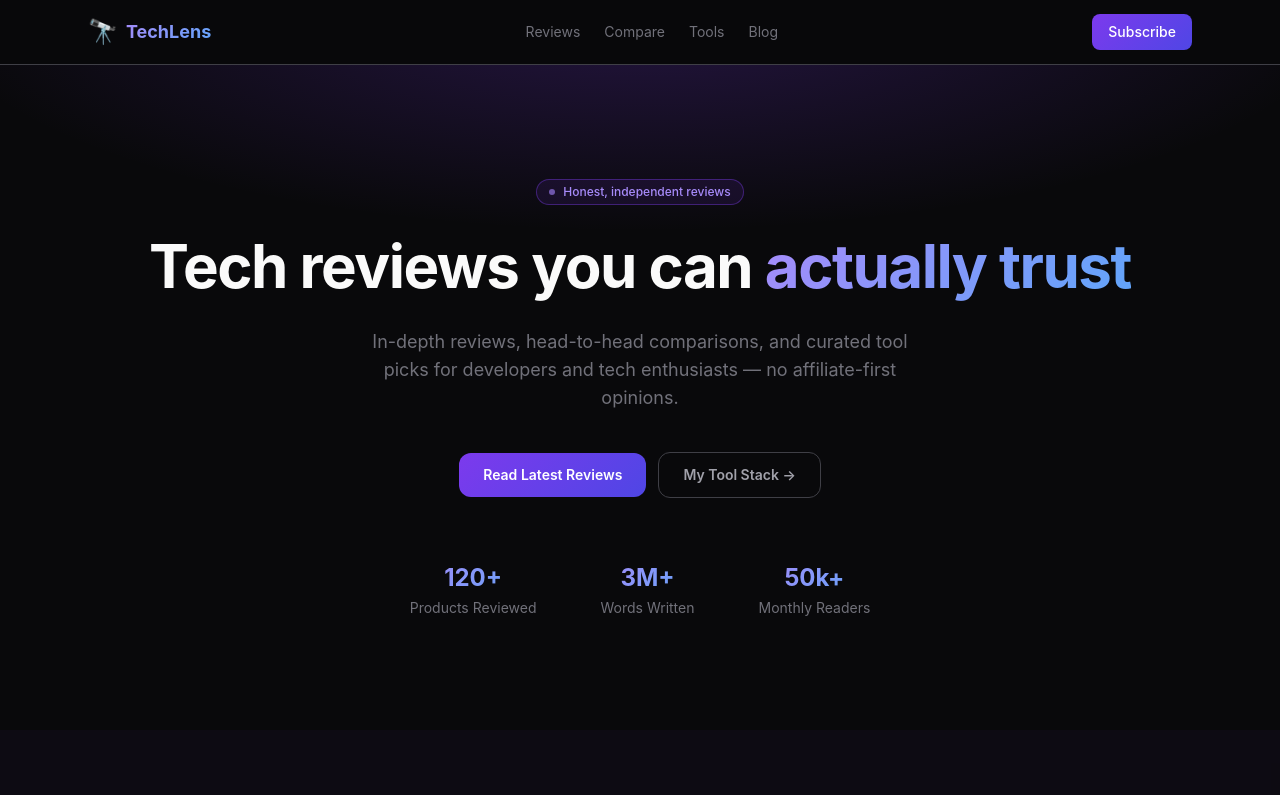
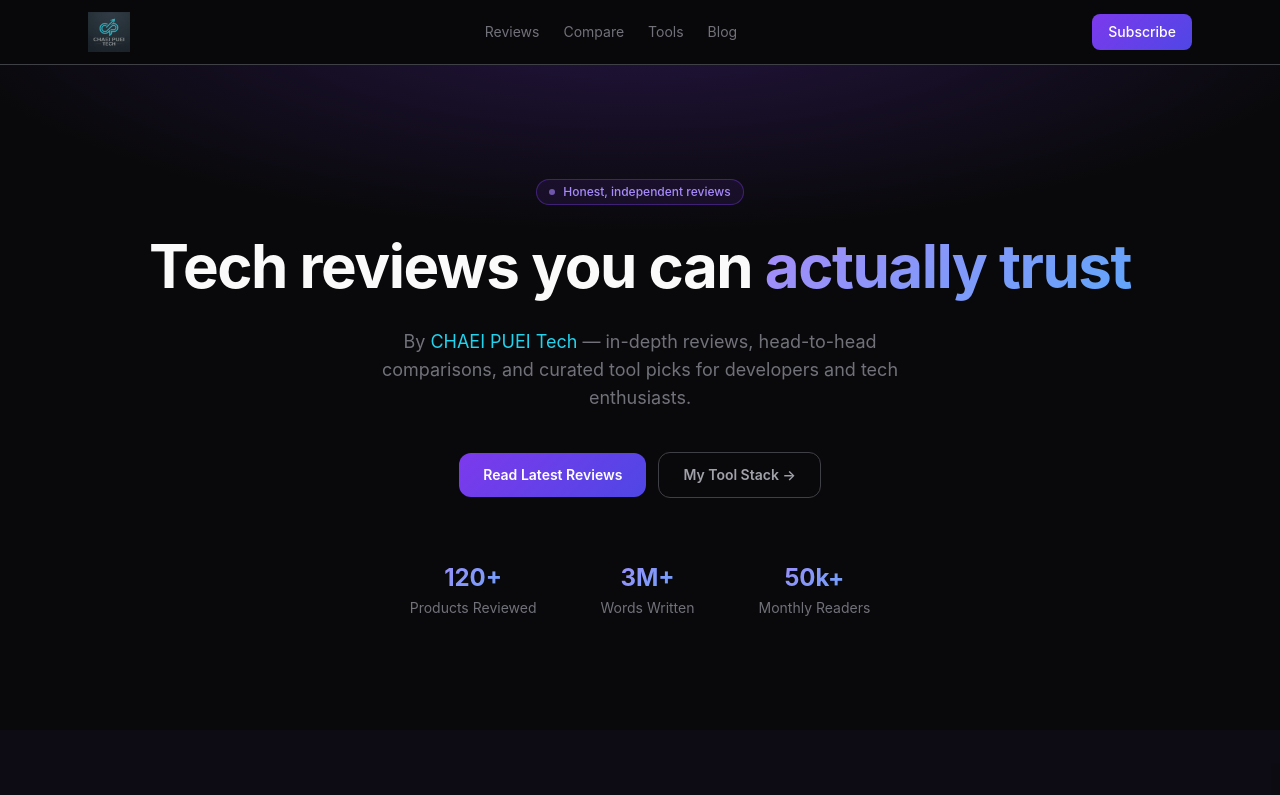
Before and after one commit to hardy-work/tech-blog, a Next.js app: page / in a window 1280 px wide. Shown: the top 795 px of the page. Built offline with nearby package versions, Linux system fonts and the light colour scheme.

Commit message:
feat: replace logo with CHAEI PUEI Tech branding

```diff
--- a/app/layout.tsx
+++ b/app/layout.tsx
@@ -2,7 +2,7 @@ import type { Metadata } from "next";
 import "./globals.css";
 
 export const metadata: Metadata = {
-  title: "TechLens — Honest Tech Reviews",
+  title: "CHAEI PUEI Tech — Honest Tech Reviews",
   description:
     "In-depth reviews, product comparisons, and my personal recommended tools for developers and tech enthusiasts.",
 };
--- a/components/Footer.tsx
+++ b/components/Footer.tsx
@@ -1,3 +1,5 @@
+import Image from "next/image";
+
 export default function Footer() {
   const sections = [
     {
@@ -35,9 +37,14 @@ export default function Footer() {
         <div className="grid grid-cols-2 lg:grid-cols-4 gap-8 mb-10">
           {/* brand */}
           <div className="col-span-2 lg:col-span-1">
-            <a href="#" className="flex items-center gap-2 font-bold text-lg mb-3">
-              <span className="text-2xl">🔭</span>
-              <span className="gradient-text">TechLens</span>
+            <a href="#" className="inline-block mb-3">
+              <Image
+                src="/logo.png"
+                alt="CHAEI PUEI Tech"
+                width={140}
+                height={47}
+                className="h-12 w-auto object-contain"
+              />
             </a>
             <p className="text-sm leading-relaxed" style={{ color: "var(--muted)" }}>
               Independent tech reviews for developers and enthusiasts who want
@@ -60,7 +67,10 @@ export default function Footer() {
 
           {sections.map((sec) => (
             <div key={sec.title}>
-              <h4 className="text-xs font-semibold uppercase tracking-wider mb-4" style={{ color: "#a1a1aa" }}>
+              <h4
+                className="text-xs font-semibold uppercase tracking-wider mb-4"
+                style={{ color: "#a1a1aa" }}
+              >
                 {sec.title}
               </h4>
               <ul className="space-y-2.5">
@@ -84,16 +94,24 @@ export default function Footer() {
           className="flex flex-col sm:flex-row items-center justify-between gap-4 pt-8 text-xs"
           style={{ borderTop: "1px solid var(--border)", color: "var(--muted)" }}
         >
-          <p>© 2026 TechLens. All rights reserved.</p>
+          <p>© 2026 CHAEI PUEI Tech. All rights reserved.</p>
           <p>
             Built with{" "}
-            <a href="https://nextjs.org" target="_blank" rel="noopener noreferrer"
-              className="hover:text-white transition-colors">
+            <a
+              href="https://nextjs.org"
+              target="_blank"
+              rel="noopener noreferrer"
+              className="hover:text-white transition-colors"
+            >
               Next.js
             </a>{" "}
             &{" "}
-            <a href="https://tailwindcss.com" target="_blank" rel="noopener noreferrer"
-              className="hover:text-white transition-colors">
+            <a
+              href="https://tailwindcss.com"
+              target="_blank"
+              rel="noopener noreferrer"
+              className="hover:text-white transition-colors"
+            >
               Tailwind CSS
             </a>
           </p>
--- a/components/Hero.tsx
+++ b/components/Hero.tsx
@@ -37,8 +37,8 @@ export default function Hero() {
         </h1>
 
         <p className="max-w-xl mx-auto text-lg mb-10" style={{ color: "var(--muted)" }}>
-          In-depth reviews, head-to-head comparisons, and curated tool picks
-          for developers and tech enthusiasts — no affiliate-first opinions.
+          By <span style={{ color: "#22d3ee" }}>CHAEI PUEI Tech</span> — in-depth reviews,
+          head-to-head comparisons, and curated tool picks for developers and tech enthusiasts.
         </p>
 
         <div className="flex flex-col sm:flex-row items-center justify-center gap-3 mb-16">
--- a/components/Navbar.tsx
+++ b/components/Navbar.tsx
@@ -1,3 +1,5 @@
+import Image from "next/image";
+
 export default function Navbar() {
   const links = [
     { label: "Reviews", href: "#reviews" },
@@ -7,12 +9,20 @@ export default function Navbar() {
   ];
 
   return (
-    <header className="sticky top-0 z-50 backdrop-blur-md border-b"
-      style={{ borderColor: "var(--border)", background: "rgba(9,9,11,0.85)" }}>
+    <header
+      className="sticky top-0 z-50 backdrop-blur-md border-b"
+      style={{ borderColor: "var(--border)", background: "rgba(9,9,11,0.85)" }}
+    >
       <div className="max-w-6xl mx-auto px-4 sm:px-6 h-16 flex items-center justify-between">
-        <a href="#" className="flex items-center gap-2 font-bold text-lg">
-          <span className="text-2xl">🔭</span>
-          <span className="gradient-text">TechLens</span>
+        <a href="#" className="flex items-center gap-2">
+          <Image
+            src="/logo.png"
+            alt="CHAEI PUEI Tech"
+            width={120}
+            height={40}
+            className="h-10 w-auto object-contain"
+            priority
+          />
         </a>
 
         <nav className="hidden md:flex items-center gap-6">
```
Also changed, not shown: public/logo.png (added).
